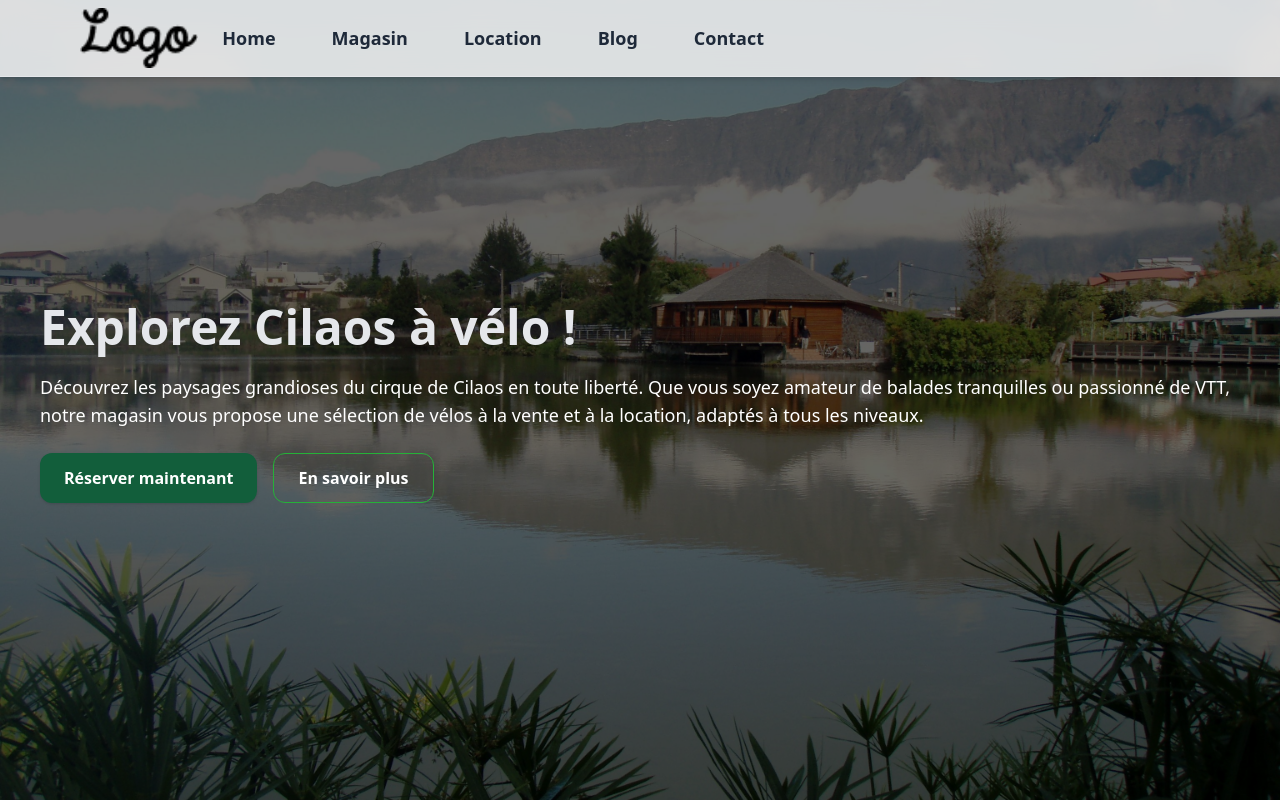
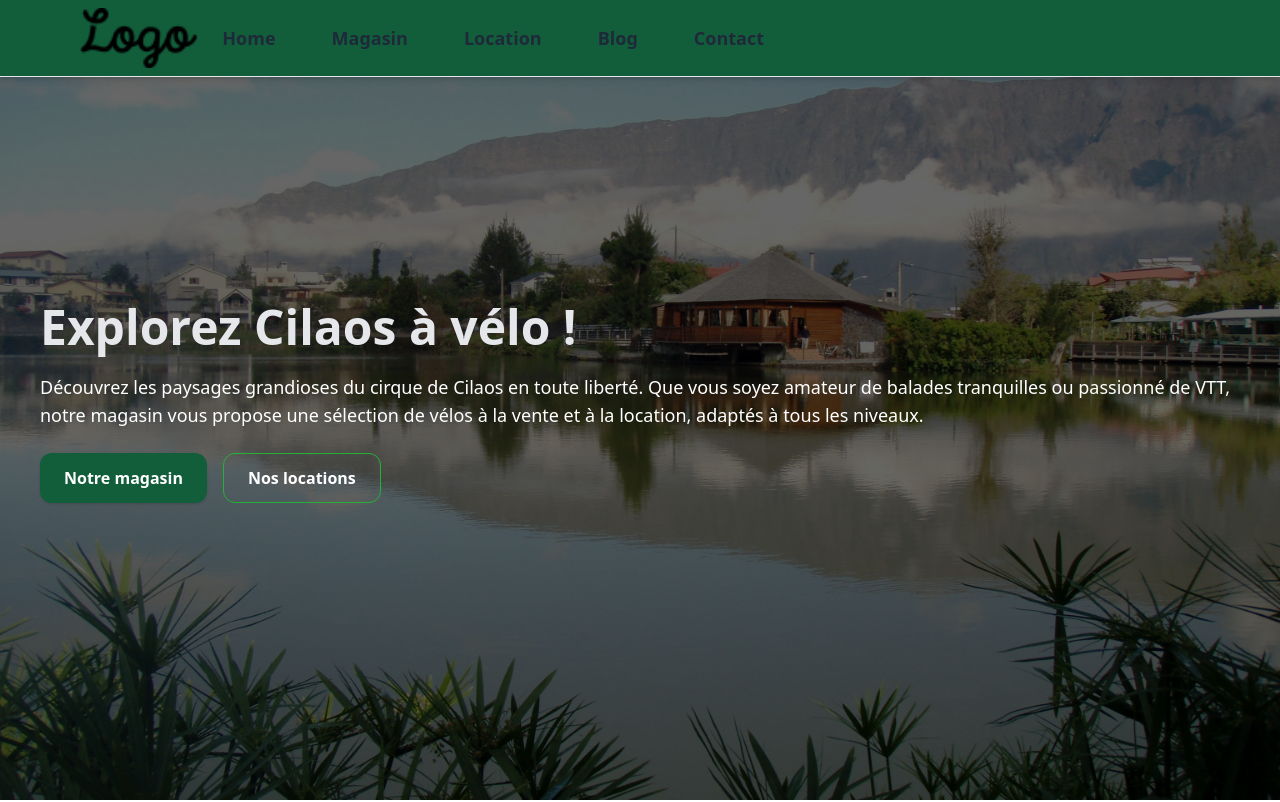
Before and after one commit to raphpay/Tof-Bike, a React (Vite) app: page / in a window 1280 px wide. Shown: the top 802 px of the page. Built offline with nearby package versions, Linux system fonts and the light colour scheme.

Commit message:
Finish navbar and herosection

```diff
--- a/src/ui/components/NavBar.tsx
+++ b/src/ui/components/NavBar.tsx
@@ -41,7 +41,7 @@ const NavBar = () => {
       initial={{ y: -60, opacity: 0 }}
       animate={{ y: 0, opacity: 1 }}
       transition={{ duration: 0.7, ease: "easeOut" }}
-      className="fixed top-0 left-0 z-50 w-full border-b border-gray-200 bg-white/80 shadow-md backdrop-blur-md"
+      className="bg-primary fixed top-0 left-0 z-50 w-full border-b border-gray-200 shadow-md backdrop-blur-md"
     >
       <div className="mx-auto flex max-w-6xl items-center px-4 py-2">
         {/* Logo and Brand */}
--- a/src/ui/section/HeroSection.tsx
+++ b/src/ui/section/HeroSection.tsx
@@ -26,12 +26,12 @@ const HeroSection: React.FC = () => {
 
         <div className={buttonGroup}>
           <Button
-            title="Réserver maintenant"
+            title="Notre magasin"
             variant="primary"
             onClick={() => console.log("Réservation")}
           />
           <Button
-            title="En savoir plus"
+            title="Nos locations"
             variant="secondary"
             onClick={() => console.log("Plus d'infos")}
           />
```
